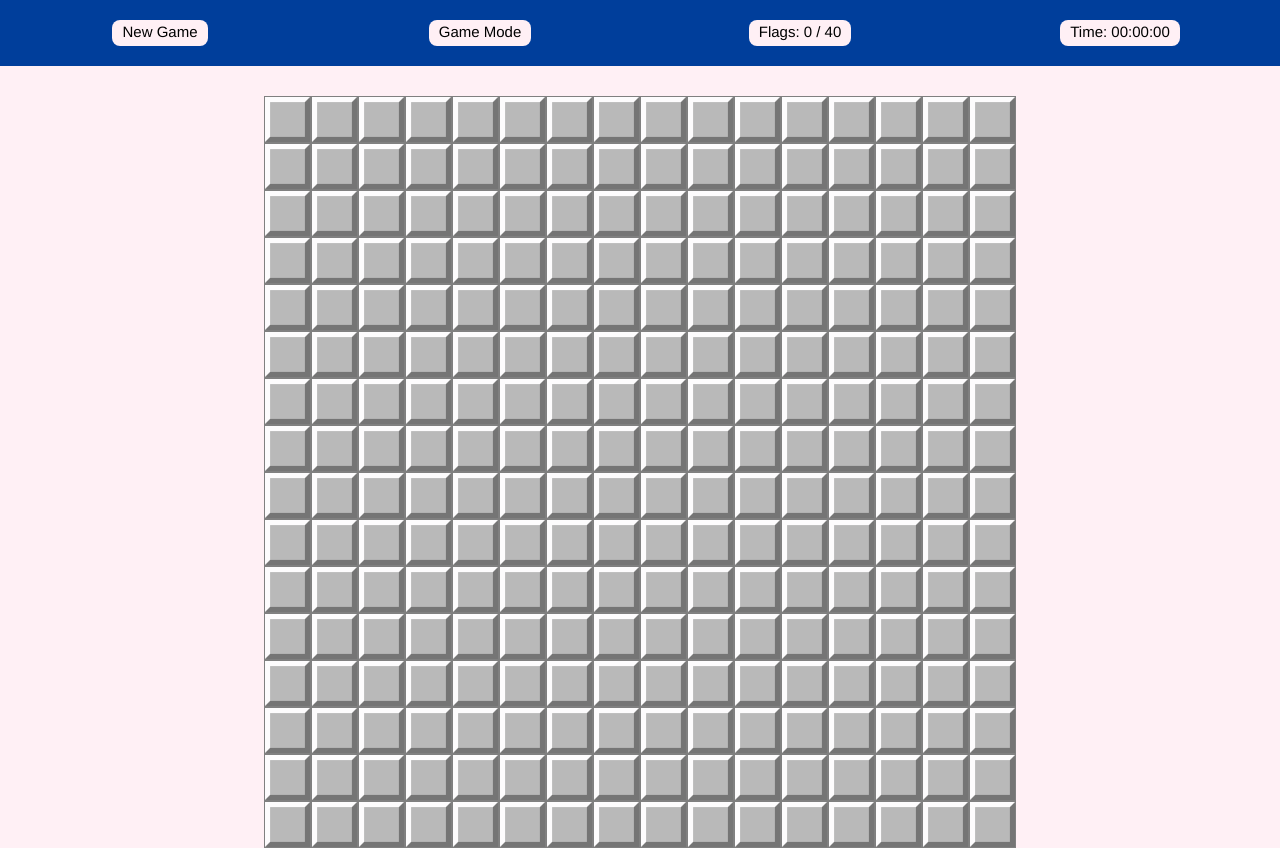
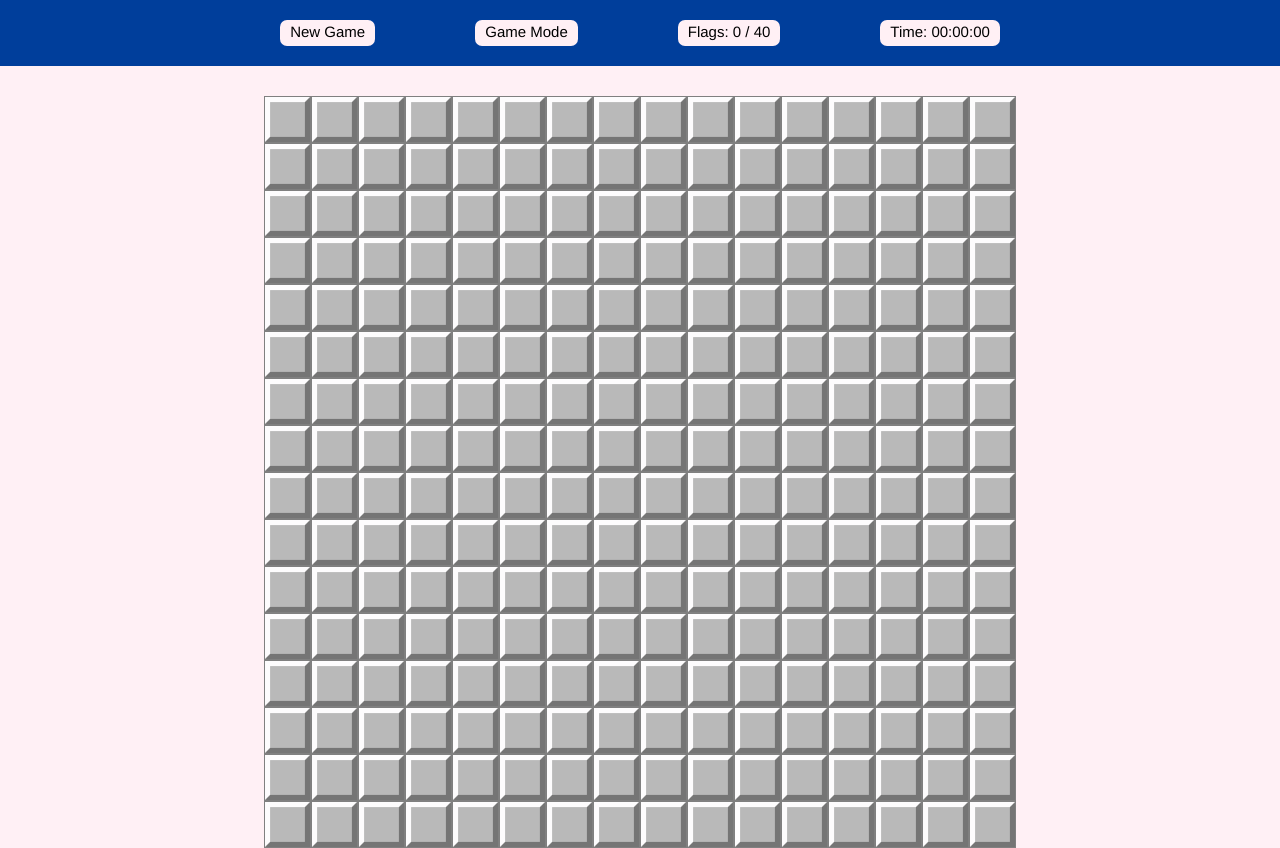
Before and after one commit to Matija8/Faks-Js-Minesweeper, a plain HTML site: page index.html in a window 1280 px wide. Drawn offline with Linux system fonts and the light colour scheme.

Commit message:
Centering the menu items using flex.

```diff
--- a/index.html
+++ b/index.html
@@ -17,11 +17,11 @@
 
         <header>
             <div id='top-menu'>
-                <div class='top-menu-item'>
-                    <div id='new-game'>New Game</div>
+                <div class='top-menu-item-wrapper'>
+                    <div class='top-menu-item' id='new-game'>New Game</div>
                 </div>
-                <div class='top-menu-item'>
-                    <div id='showDropdown'>Game Mode
+                <div class='top-menu-item-wrapper'>
+                    <div class='top-menu-item' id='showDropdown'>Game Mode
                         <div id='dropdown'>
                             <div><input type='radio' name='mode' class='drop-radio' value='beginner'> Beginner </div><br>
                             <div><input type='radio' name='mode' class='drop-radio' value='intermediate' id='default'> Intermediate </div><br>
@@ -29,17 +29,21 @@
                         </div>
                     </div>
                 </div>
-                <div class='top-menu-item'>
-                    <div id='mine-number-display'></div>
+                <div class='top-menu-item-wrapper'>
+                    <div class='top-menu-item' id='mine-number-display'></div>
                 </div>
-                <div class='top-menu-item'>
-                    <div id='timer'></div>
+                <div class='top-menu-item-wrapper'>
+                    <div class='top-menu-item' id='timer'></div>
                 </div>
             </div>
         </header>
 
         <main>
-            <div id='play-area-container'> <!-- app.js adds rows and columns dynamicly. --> </div>
+            <div id='play-area-container'>
+
+                <!-- app.js adds rows and columns here dynamicly. -->
+
+            </div>
         </main>
 
     </body>
--- a/stylesheets/style.css
+++ b/stylesheets/style.css
@@ -1,13 +1,13 @@
 body {
-    background-color: lavenderblush;
+    --color-light: lavenderblush;
+    --color-dark: #003e9b;
+    background-color: var(--color-light);
     margin: auto;
 }
 
 
 header {
-    min-width: 900px;
-    min-height: 65px;
-    background-color: #003e9b;
+    background-color: var(--color-dark);
     width: auto;
     margin: auto;
     margin-bottom: 30px;
@@ -23,14 +23,16 @@ main {
 
 #top-menu {
     display: flex;
+    height: 100%;
+    justify-content: center;
+    align-items: center;
     margin: auto;
     clear: both;
     overflow: auto;
 }
 
-.top-menu-item {
+.top-menu-item-wrapper {
     text-align: center;
-    width: 100%;
 }
 
 
@@ -68,23 +70,24 @@ main {
 }
 
 
-#new-game, #mine-number-display, #timer, #showDropdown {
+.top-menu-item {
     display: inline-block;
-    background-color: lavenderblush;
+    background-color: var(--color-light);
     height: 20px;
-    border-radius: 8px;
+    white-space: nowrap;
+    text-align: center;
+    border-radius: 7px;
     font-family: "Helvetica Neue", Helvetica, Arial, sans-serif;
     font-size: 15px;
-    margin: 20px 50px 20px 50px;
+    margin-left: 50px;
+    margin-right: 50px;
+    margin-top: 20px;
+    margin-bottom: 20px;
     padding: 3px 10px;
 }
 
 #mine-number-display, #timer {
     display: none;
-    /*
-    padding: 3px 10px;
-    display: 'block';
-    */
 }
 
 
@@ -97,19 +100,13 @@ input, #new-game:hover, #showDropdown:hover {
 }
 
 
-#showDropdown {
-    /* position: relative; */
-    text-align: center;
-}
-
-
 #dropdown { /* TODO: Make it pretty. */
     display: none;
     clear: both;
     position: absolute;
-    border-radius: 8px;
+    border-radius: 6px;
     margin-top: 5px;
-    background-color: lavenderblush;
+    background-color: var(--color-light);
     z-index: 1;
 }
 
```
